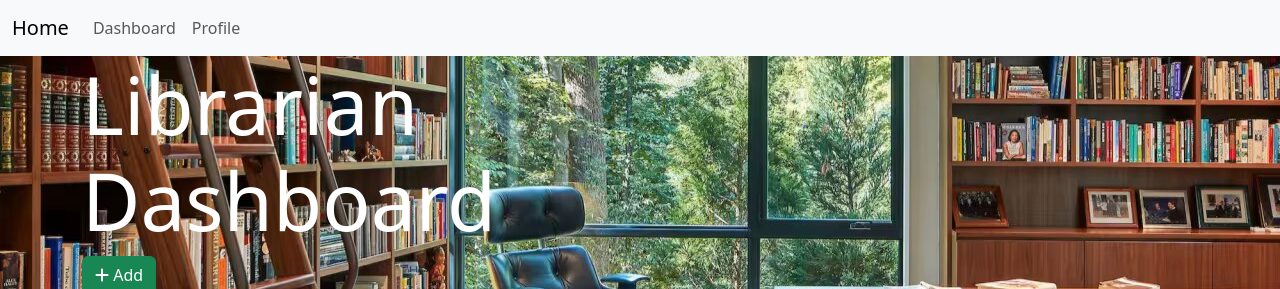
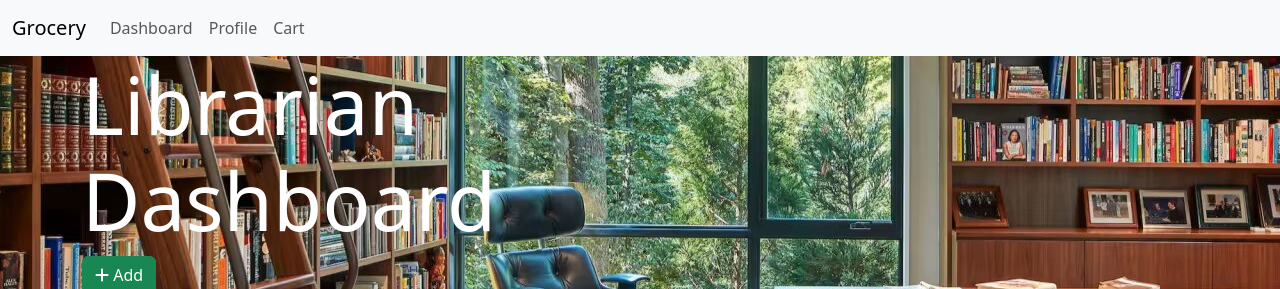
Before and after one commit to Piyush1411/A, a Flask app: page /admin_dash in a window 1280 px wide. Shown: the top 289 px of the page. Run offline with Flask 3, Linux system fonts and the light colour scheme; the visitor is signed in with stand-in values (Sample User, id 1); data comes from the database, SQL or seed files in the repository; data that the repository does not hold is empty.

Commit message:
user_dash

```diff
--- a/routes.py
+++ b/routes.py
@@ -457,3 +457,89 @@ def user_dash():
         sectionss = Section.query.filter(Section.name.ilike(f'%{sname}%')).all()
 
     return render_template('user/user_dash.html', sections=sections, sname=sname, bname=bname,price=price)#, parameters=parameters)
+
+@app.route('/add_to_cart/<int:book_id>', methods = ['POST'])
+@auth_required
+def add_to_cart(book_id):
+    book = Book.query.get(book_id)
+    if not book:
+        flash('Book does not exist')
+        return redirect(url_for('user_dash'))
+    quantity = request.form.get('quantity')
+    try:
+        quantity = int(quantity)
+    except ValueError:
+        flash('Invalid quantity')
+        return redirect(url_for('user_dash'))
+    if quantity <= 0 or quantity > 5:
+        flash(f'Invalid quantity, should be between 1 and 6')
+        return redirect(url_for('user_dash'))
+
+    cart = Cart.query.filter_by(user_id=session['user_id'], book_id=book_id).first()
+
+    if cart:
+        if quantity + cart.quantity > 5:
+            flash(f'Invalid quantity, should be between 1 and 6')
+            return redirect(url_for('user_dash'))
+        cart.quantity += quantity
+    else:
+        cart = Cart(user_id=session['user_id'], book_id=book_id, quantity=quantity)
+        db.session.add(cart)
+
+    db.session.commit()
+
+    flash('Product added to cart succesfully')
+    return redirect(url_for('user_dash'))
+
+@app.route('/cart')
+@auth_required
+def cart():
+    carts = Cart.query.filter_by(user_id=session['user_id']).all()
+    total = sum([cart.book.price * cart.quantity for cart in carts])
+    return render_template('user/cart.html', carts=carts, total=total)
+
+@app.route('/cart/<int:id>/delete', methods=['POST'])
+@auth_required
+def delete_cart(id):
+    cart = Cart.query.get(id)
+    if not cart:
+        flash('Cart does not exist')
+        return redirect(url_for('cart'))
+    if cart.user_id != session['user_id']:
+        flash('You are not authorized to access this page')
+        return redirect(url_for('cart'))
+    db.session.delete(cart)
+    db.session.commit()
+    flash('Cart deleted successfully')
+    return redirect(url_for('cart'))
+
+@app.route('/checkout', methods=['POST'])
+@auth_required
+def checkout():
+    carts = Cart.query.filter_by(user_id=session['user_id']).all()
+    if not carts:
+        flash('Cart is empty')
+        return redirect(url_for('cart'))
+
+    transaction = Transaction(user_id=session['user_id'], datetime=datetime.now())
+    payment = Payment.query.filter_by(user_id=session['user_id'], datetime=datetime.now()).first()
+    for cart in carts:
+        order = Order(transaction=transaction, book=cart.book, payment=payment, quantity=cart.quantity, price=cart.book.price)
+        db.session.add(order)
+        db.session.delete(cart)
+    db.session.add(transaction)
+    db.session.add(payment)
+    db.session.commit()
+
+    flash('Order placed successfully')
+    return redirect(url_for('payments', id =transaction.id))
+
+@app.route('/payments/<int:id>')
+@auth_required
+def payments(id):
+    transactions = Transaction.query.filter_by(user_id=session['user_id'])
+    carts = Cart.query.filter_by(user_id=session['user_id']).all()
+    total = sum([cart.book.price * cart.quantity for cart in carts])
+    GST = total * 0.18
+    amount_payable = total + GST
+    return render_template('payments.html', transactions=transactions, amount_payable=amount_payable)
--- a/templates/navbar.html
+++ b/templates/navbar.html
@@ -1,22 +1,33 @@
 <nav class="navbar navbar-expand-lg bg-body-tertiary">
   <div class="container-fluid">
-      <a class="navbar-brand" href="/">Home</a>
-      <button class="navbar-toggler" type="button" data-bs-toggle="collapse" data-bs-target="#navbarNav" aria-controls="navbarNav" aria-expanded="false" aria-label="Toggle navigation">
+      <a class="navbar-brand" href="/">Grocery</a>
+      <button class="navbar-toggler" type="button" data-bs-toggle="collapse" data-bs-target="#navbarNav"
+          aria-controls="navbarNav" aria-expanded="false" aria-label="Toggle navigation">
           <span class="navbar-toggler-icon"></span>
       </button>
       <div class="collapse navbar-collapse" id="navbarNav">
           <ul class="navbar-nav">
               {% if 'user_id' in session %}
+                  {% if user and user.is_admin %}
                       <li class="nav-item">
-            <a class="nav-link"  href="{{ url_for('admin_dash') }}">Dashboard</a>
+                          <a class="nav-link" href="{{ url_for('admin_dash') }}">Dashboard</a>
+                      </li>
+                  {% else %}
+                      <li class="nav-item">
+                          <a class="nav-link" href="{{ url_for('user_dash') }}">Dashboard</a>
                       </li>
                       <li class="nav-item">
-            <a class="nav-link"  href="{{ url_for('profile') }}">Profile</a>
+                        <a class="nav-link" href="{{ url_for('profile') }}">Profile</a>
+                    </li>
+                      <li class="nav-item">
+                          <a class="nav-link" href="{{ url_for('cart') }}">Cart</a>
                       </li>
 
+                  {% endif %}
               {% else %}
+
                   <li class="nav-item">
-            <a class="nav-link"  href="{{ url_for('login') }}">Login</a>
+                      <a class="nav-link" href="{{ url_for('login') }}">Login</a>
                   </li>
                   <li class="nav-item">
                       <a class="nav-link" href="{{ url_for('register') }}">Register</a>
--- a/templates/user/cart.html
+++ b/templates/user/cart.html
@@ -1,4 +1,4 @@
-{% extends 'layout.html' %}
+{% extends 'base.html' %}
 
 {% block content %}
 <h1 class="display-1">Cart</h1>
@@ -39,7 +39,7 @@
             <td colspan="3"><strong>Total</strong></td>
             <td>{{total}}</td>
             <td>
-                <form action="{{url_for('checkout')}}" method="post">
+                <form action="{{url_for('checkout')" method="post">
                     <button class="btn btn-success">
                         <i class="fas fa-shopping-cart"></i>
                         Checkout
--- a/templates/user/user_dash.html
+++ b/templates/user/user_dash.html
@@ -31,7 +31,7 @@
 
 
                 <div class="quantity_input">
-                    <form action="" method="POST" class="form">
+                    <form action="{{url_for('add_to_cart', book_id=book.id)}}" method="POST" class="form">
                         <label for="quantity">Quantity:</label>
                         <input class="form" type="number" name="quantity" id="quantity" min="1"
                             max="{{book.quantity}}" value="1">
```
Also changed, not shown: templates/books/edit.html (line endings or trailing spaces). Lines whose indentation alone changed are shown as unchanged.
